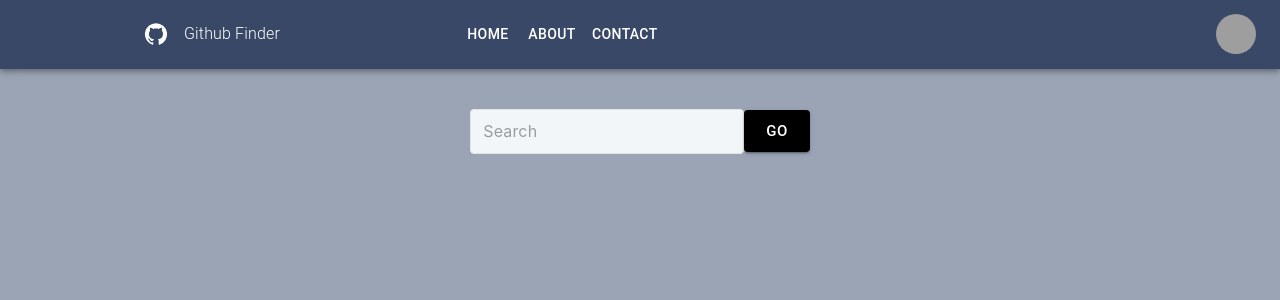
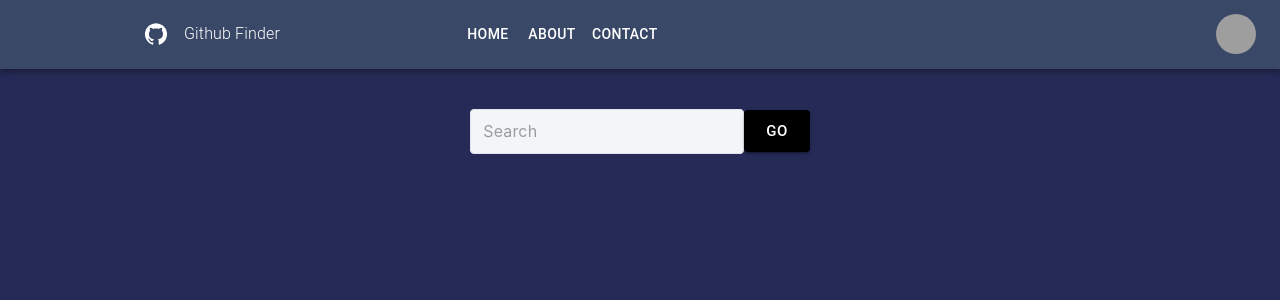
Before and after one commit to dagopia/Github-finder-app, a React (Create React App) app: page / in a window 1280 px wide. Shown: the top 300 px of the page. Built offline with nearby package versions, Linux system fonts and the light colour scheme; grey boxes are pictures that could not be loaded.

Commit message:
style for body.

```diff
--- a/src/index.css
+++ b/src/index.css
@@ -1,5 +1,5 @@
 body {
-  background-color: #9ba4b5;
+  background-color: #262a56;
   margin: 0;
   font-family: -apple-system, BlinkMacSystemFont, "Segoe UI", "Roboto", "Oxygen",
     "Ubuntu", "Cantarell", "Fira Sans", "Droid Sans", "Helvetica Neue",
```
